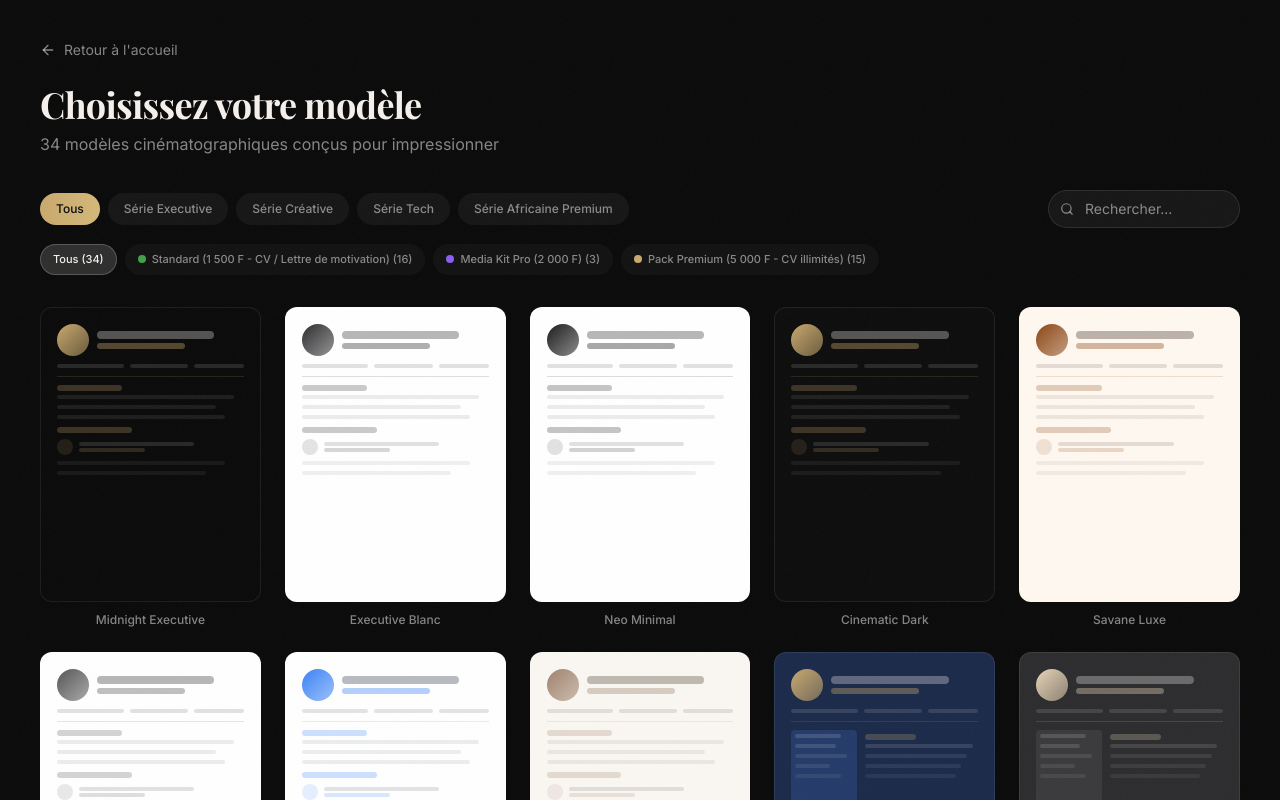
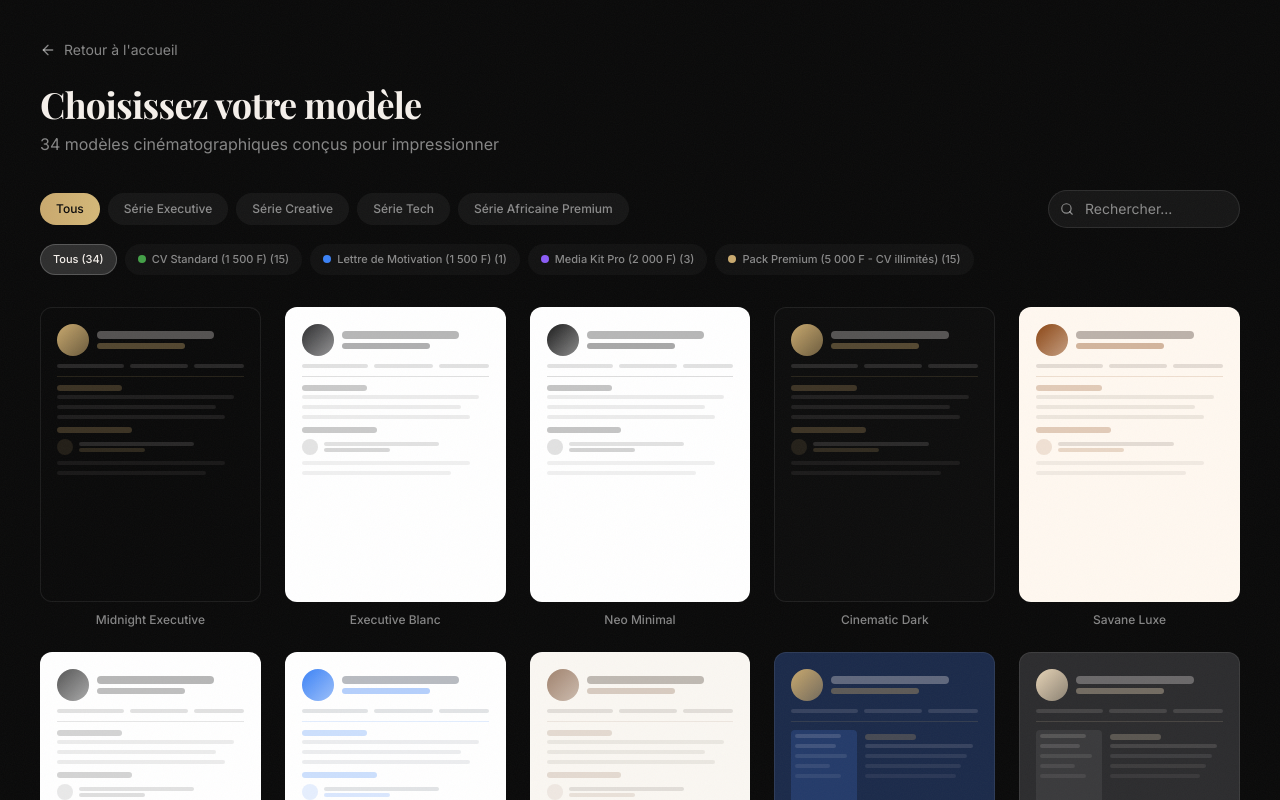
Before and after one commit to rahmaneking-sudo/cvpro, a React (Vite) app in the folder client/: page /templates in a window 1280 px wide. Shown: the top 800 px of the page. Built offline with nearby package versions, Linux system fonts and the light colour scheme; no server answers; a web font is replaced by a local one.

Commit message:
Create a dedicated filter category for Lettre de Motivation on the same line as standard tiers

```diff
--- a/client/src/components/cv/TemplateGallery.jsx
+++ b/client/src/components/cv/TemplateGallery.jsx
@@ -204,7 +204,7 @@ export default function TemplateGallery() {
   const [previewTemplate, setPreviewTemplate] = useState(null);
 
   const series = ['all', 'executive', 'creative', 'tech', 'african'];
-  const tiers = ['all', 'standard', 'media-kit', 'premium'];
+  const tiers = ['all', 'standard', 'cover-letter', 'media-kit', 'premium'];
 
   const filtered = useMemo(() => templates.filter(t => {
     if (activeSeries !== 'all' && t.series !== activeSeries) return false;
@@ -223,6 +223,7 @@ export default function TemplateGallery() {
   const counts = useMemo(() => ({
     all: templates.length,
     standard: templates.filter(t => t.tier === 'standard').length,
+    'cover-letter': templates.filter(t => t.tier === 'cover-letter').length,
     premium: templates.filter(t => t.tier === 'premium').length,
     'media-kit': templates.filter(t => t.tier === 'media-kit').length,
   }), []);
@@ -275,9 +276,10 @@ export default function TemplateGallery() {
               }`}
             >
               {t === 'standard' && <span className="w-2 h-2 rounded-full bg-[#43A047]" />}
+              {t === 'cover-letter' && <span className="w-2 h-2 rounded-full bg-[#3B82F6]" />}
               {t === 'media-kit' && <span className="w-2 h-2 rounded-full bg-[#8B5CF6]" />}
               {t === 'premium' && <span className="w-2 h-2 rounded-full bg-[#C9A96E]" />}
-              {t === 'all' ? `Tous (${counts.all})` : `${tierLabels[t].fr} (${counts[t]})`}
+              {t === 'all' ? `Tous (${counts.all})` : `${tierLabels[t]?.fr || t} (${counts[t] || 0})`}
             </button>
           ))}
         </div>
--- a/client/src/data/templates.js
+++ b/client/src/data/templates.js
@@ -20,7 +20,7 @@ export const templates = [
   { id: 'code-noir', name: 'Code Noir', series: 'tech', tier: 'standard', accent: '#00D4AA', bg: '#0A0A0A', text: '#E0E0E0', secondary: '#141414', layout: 'two-column' },
   { id: 'dakar-modern', name: 'Dakar Modern', series: 'african', tier: 'standard', accent: '#2E8B57', bg: '#FAFAFA', text: '#1A1A1A', secondary: '#E8F5EE', layout: 'two-column' },
   { id: 'ocean-breeze', name: 'Ocean Breeze', series: 'creative', tier: 'standard', accent: '#0EA5E9', bg: '#F0F9FF', text: '#0C4A6E', secondary: '#E0F2FE', layout: 'single-column' },
-  { id: 'cover-letter-classic', name: 'Lettre de Motivation', series: 'executive', tier: 'standard', accent: '#1A1A1A', bg: '#FFFFFF', text: '#1A1A1A', secondary: '#F5F5F5', layout: 'cover-letter' },
+  { id: 'cover-letter-classic', name: 'Lettre de Motivation', series: 'executive', tier: 'cover-letter', accent: '#1A1A1A', bg: '#FFFFFF', text: '#1A1A1A', secondary: '#F5F5F5', layout: 'cover-letter' },
 
   // ============================
   // PREMIUM — 15 modèles exclusifs (Pack Pro)
@@ -47,13 +47,14 @@ export const templates = [
 
 export const seriesLabels = {
   executive: { fr: 'Série Executive', en: 'Executive Series' },
-  creative: { fr: 'Série Créative', en: 'Creative Series' },
+  creative: { fr: 'Série Creative', en: 'Creative Series' },
   tech: { fr: 'Série Tech', en: 'Tech Series' },
   african: { fr: 'Série Africaine Premium', en: 'African Premium Series' },
 };
 
 export const tierLabels = {
-  standard: { fr: 'Standard (1 500 F - CV / Lettre de motivation)', shortFr: 'Standard', en: 'Standard', color: '#43A047', tooltip: 'Forfait 1 500 FCFA : Téléchargement unique d\'un design standard de CV ou d\'une Lettre de motivation.' },
+  standard: { fr: 'CV Standard (1 500 F)', shortFr: 'Standard', en: 'Standard', color: '#43A047', tooltip: 'Forfait 1 500 FCFA : Téléchargement unique d\'un design standard.' },
+  'cover-letter': { fr: 'Lettre de Motivation (1 500 F)', shortFr: 'Lettre de Motivation', en: 'Cover Letter', color: '#3B82F6', tooltip: 'Forfait 1 500 FCFA : Téléchargement unique d\'une Lettre de motivation.' },
   premium: { fr: 'Pack Premium (5 000 F - CV illimités)', shortFr: 'Premium', en: 'Premium', color: '#C9A96E', tooltip: 'Forfait 5 000 FCFA : Accès illimité à tous les modèles premiums.' },
   'media-kit': { fr: 'Media Kit Pro (2 000 F)', shortFr: 'Media Kit', en: 'Media Kit', color: '#8B5CF6', tooltip: 'Forfait 2 000 FCFA : Téléchargement d\'un Media Kit professionnel pour influenceurs.' },
 };
```
